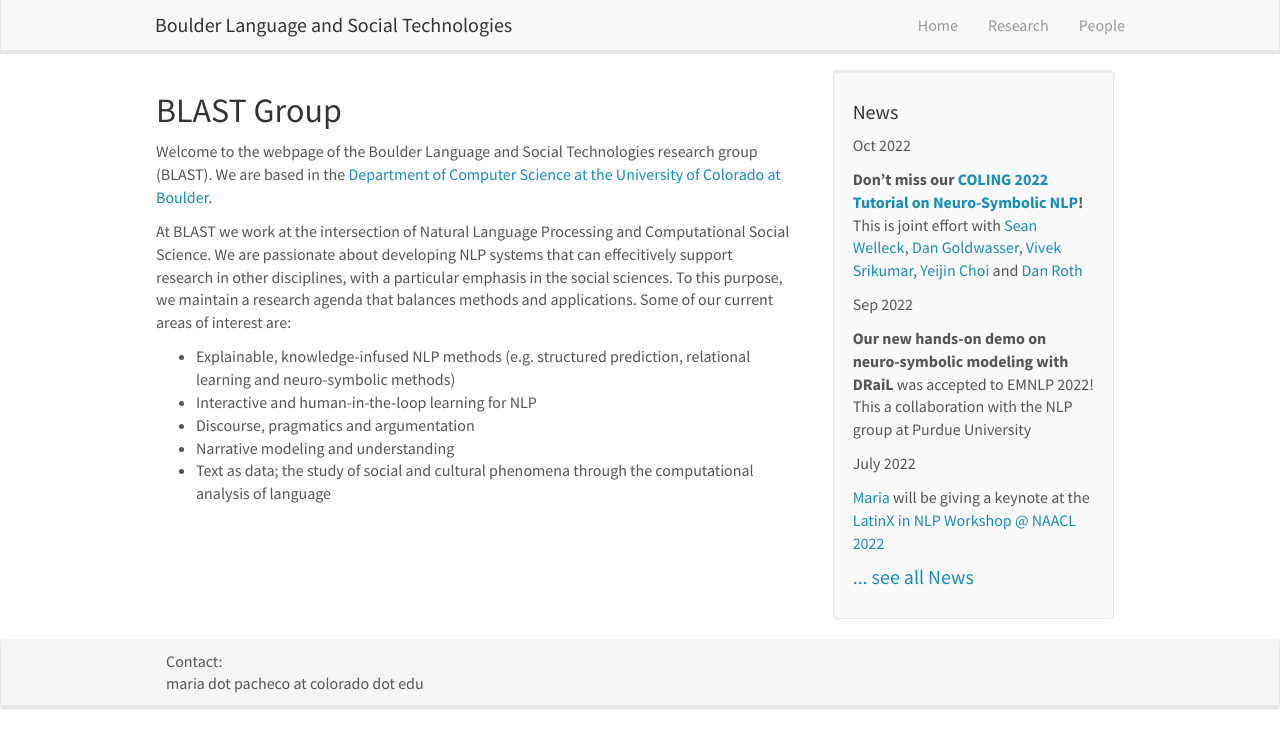
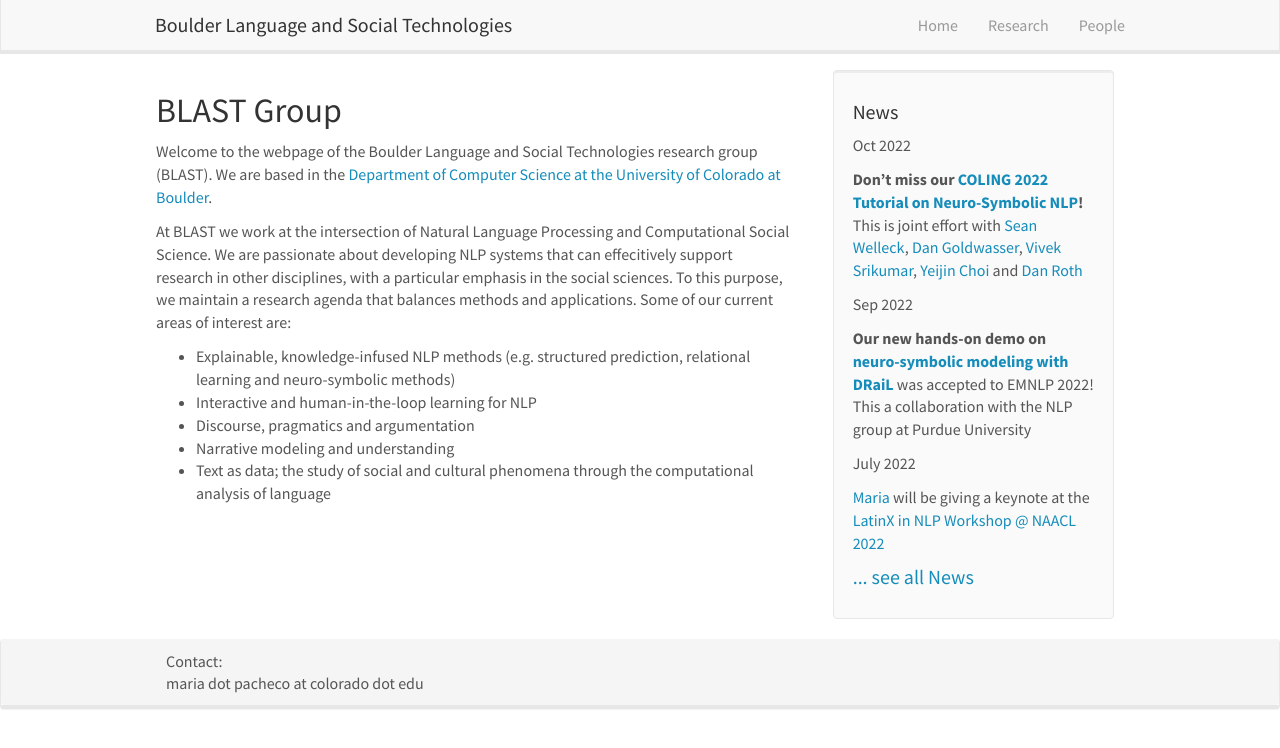
Before and after one commit to blast-cu/blast-cu.github.io, a Jekyll site: the page built from _pages/home.md, in a window 1280 px wide. Shown: the top 748 px of the page. Built offline with Jekyll 4.4.1, drawn with Linux system fonts in a browser that asks for light colours; nearby versions of some CDN libraries; part of the change alters nothing that is shown.

Commit message:
Update news.yml

```diff
--- a/_data/news.yml
+++ b/_data/news.yml
@@ -3,7 +3,7 @@
   headline: "**Don't miss our [COLING 2022 Tutorial on Neuro-Symbolic NLP](https://ns4nlp-coling.github.io/)!** This is joint effort with [Sean Welleck](https://cs.nyu.edu/~welleck/), [Dan Goldwasser](https://www.cs.purdue.edu/homes/dgoldwas/), [Vivek Srikumar](https://svivek.com/), [Yeijin Choi](https://homes.cs.washington.edu/~yejin/) and [Dan Roth](https://www.cis.upenn.edu/~danroth/)"
 
 - date: Sep 2022
-  headline: "**Our new hands-on demo on neuro-symbolic modeling with DRaiL** was accepted to EMNLP 2022! This a collaboration with the NLP group at Purdue University"
+  headline: "**Our new hands-on demo on [neuro-symbolic modeling with DRaiL](https://aclanthology.org/2022.emnlp-demos.37.pdf)** was accepted to EMNLP 2022! This a collaboration with the NLP group at Purdue University"
 
 - date: July 2022
   headline: "[Maria](https://mlpacheco.github.io/) will be giving a keynote at the [LatinX in NLP Workshop @ NAACL 2022](https://www.latinxinai.org/naacl-2022)"
```
